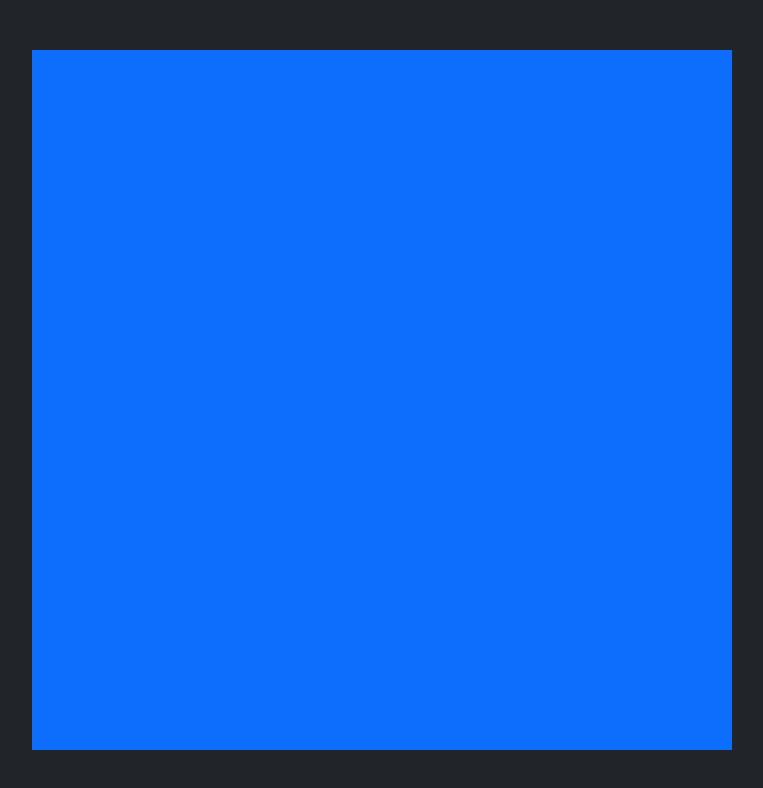
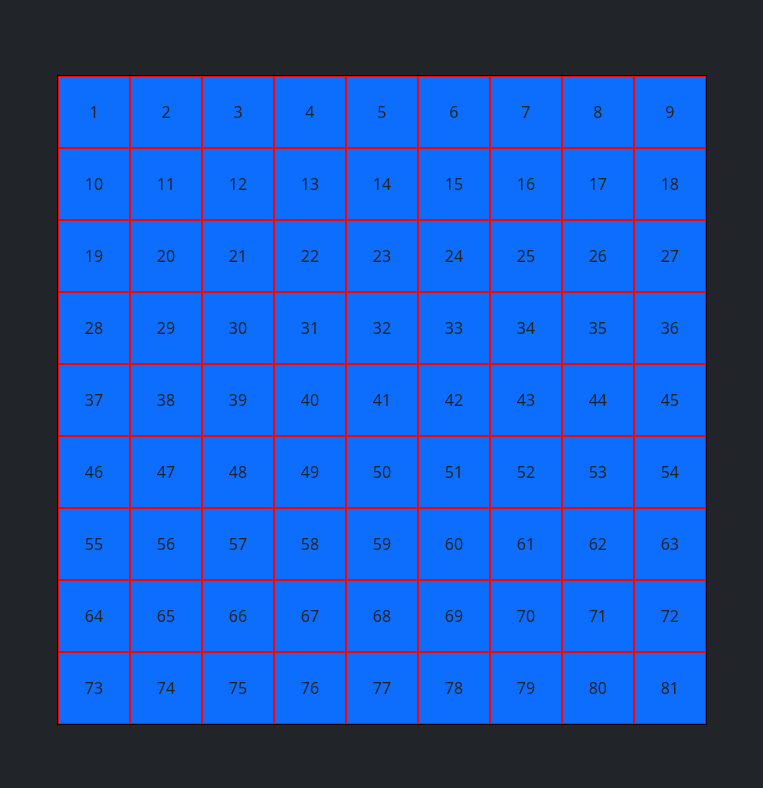
Before and after one commit to pierluigicarrieri/changing-squares, a plain HTML site: page index.html in a window 1280 px wide. Shown: the whole page, without its empty margins (258-1021 px from the left). Drawn offline with nearby package versions, Linux system fonts and the light colour scheme.

Commit message:
Main square constructed

```diff
--- a/index.html
+++ b/index.html
@@ -9,11 +9,11 @@
     <title>changing-squares</title>
 </head>
 
-<body>
+<body onload="clickMinefieldCreator()">
 
     <main class="vh-100 bg-dark d-flex justify-content-center align-items-center">
 
-        <div class="main-container bg-primary">
+        <div id="minefield" class="bg-primary d-flex flex-wrap border border-black"">
 
 
 
--- a/scripts/main.js
+++ b/scripts/main.js
@@ -0,0 +1,87 @@
+"use strict";
+
+const squaresNumber = 81;
+
+// const difficultySelectorElement = document.getElementById("difficulty_selector");
+// const minefieldCreatorElement = document.getElementById("minefield_creator");
+const minefieldElement = document.getElementById("minefield");
+
+// minefieldCreatorElement.addEventListener("click", clickMinefieldCreator);
+
+/**
+ * Starts program when "Play" button is clicked
+ */
+function clickMinefieldCreator() {
+
+    const difficulty = squaresNumber;
+
+    const createdMinefield = minefieldCreator(difficulty);
+
+    minefieldOutput(minefieldElement, createdMinefield);
+
+}
+
+/**
+ * Creates a single minefield cell
+ * @param {string} cellContent Content of the created cell
+ * @param {number} cellsPerRow How many cells on a single row
+ * @returns {HTMLDivElement} Minefield cell
+ */
+function cellCreator (cellContent, cellsPerRow) {
+
+    const cell = document.createElement("div");
+
+    cell.classList.add("cell");
+
+    const cellsSingleRow = Math.sqrt(cellsPerRow);
+
+    cell.style.flexBasis = `calc(100% / ${cellsSingleRow})`;
+
+    cell.innerHTML = cellContent;
+
+    cell.addEventListener("click", function() {
+
+        cell.classList.toggle("bg-info-subtle");
+        console.log(cellContent);
+    }
+    )
+
+    return cell;
+
+}
+
+/**
+ * Creates minefiled
+ * @param {number} difficultyArgument Number of cells to put in minefield
+ * @returns {HTMLDivElement[]} Minefield as cells array
+ */
+function minefieldCreator (difficultyArgument) {
+
+    const minefield = [];
+
+    for (let i = 0; i < difficultyArgument; i++) {
+
+        const createdCell = cellCreator(i+1, difficultyArgument);
+
+        minefield.push(createdCell);
+
+    }
+
+    return minefield;
+
+}
+
+/**
+ * Adds minefield to Html
+ * @param {HTMLDivElement} minefieldContainer
+ * @param {HTMLDivElement[]} cellList
+ */
+function minefieldOutput(minefieldContainer, cellList) {
+
+    for (let i = 0; i < cellList.length; i++) {
+
+        minefieldContainer.append(cellList[i]);
+
+    }
+
+}
--- a/styles/style.css
+++ b/styles/style.css
@@ -1,4 +1,12 @@
-.main-container {
-    width: 700px;
+#minefield {
     aspect-ratio: 1/1;
 }
+
+.cell {
+    aspect-ratio: 1 / 1;
+    width: 8px;
+    border: 1px solid red;
+    display: flex;
+    justify-content: center;
+    align-items: center;
+}
```
